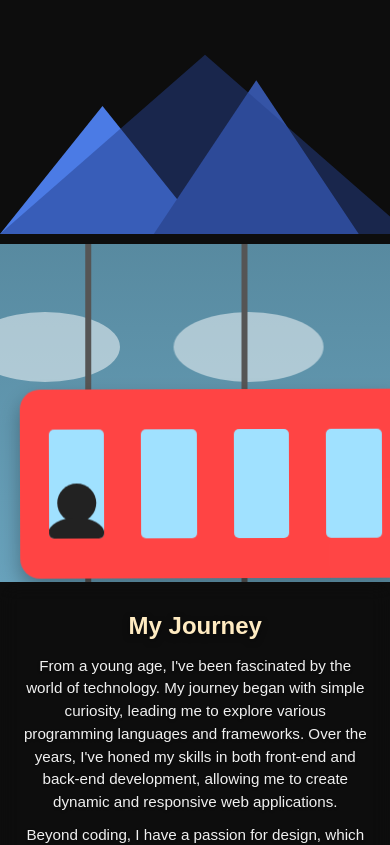
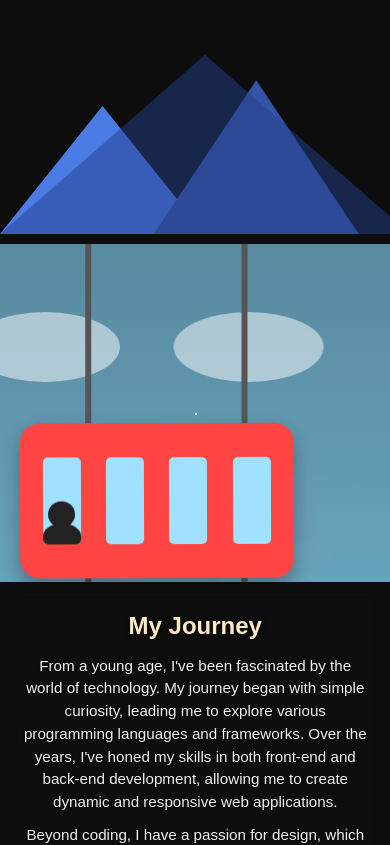
Before and after one commit to Wgannnn/CV, an Angular app: page /about in a window 390 px wide. Shown: the part 610-1455 px from the top of the page. Built offline with nearby package versions, Linux system fonts and the light colour scheme.

Commit message:
Updated Mobile CSS

```diff
--- a/src/app/read-about-me/read-about-me.css
+++ b/src/app/read-about-me/read-about-me.css
@@ -728,6 +728,10 @@ p {
     font-size: 1em;
     margin: 8px 15px;
   }
+  .bus{
+    width: 70%; /* fit mobile */
+    height: 40%; /* scale down bus */
+  }
 }
 
 /* Extra small screens (phones) */
@@ -754,4 +758,7 @@ p {
     font-size: 0.95em;
     margin: 5px 10px;
   }
+  .bus{
+    width: 65%;
+  }
 }
```
